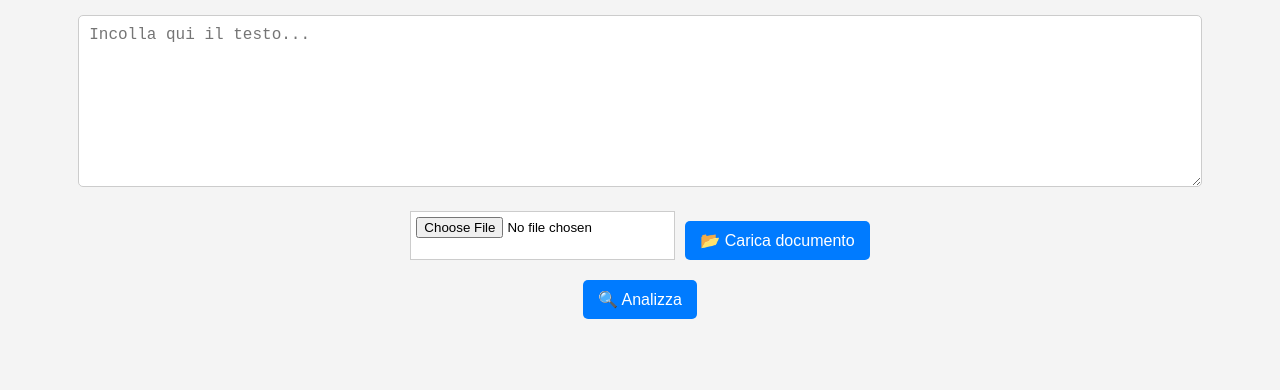
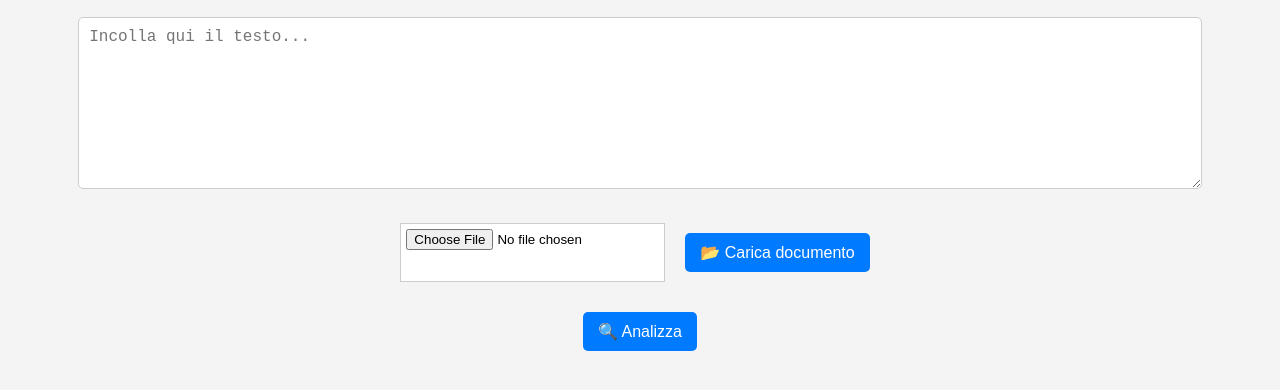
Before and after one commit to pezzaliapp/TruthLens, a plain HTML site: page index.html in a window 1280 px wide. Shown: the part 132-522 px from the top of the page. Drawn offline with Linux system fonts and the light colour scheme.

Commit message:
Update style.css

```diff
--- a/style.css
+++ b/style.css
@@ -1,3 +1,4 @@
+/* Stile generale */
 body {
   font-family: Arial, sans-serif;
   text-align: center;
@@ -12,8 +13,10 @@ h1 {
 p {
   font-size: 18px;
   color: #666;
+  margin-bottom: 20px;
 }
 
+/* Area di testo */
 textarea {
   width: 90%;
   height: 150px;
@@ -24,8 +27,9 @@ textarea {
   border-radius: 5px;
 }
 
+/* Sezione di caricamento file */
 .file-upload {
-    margin: 10px 0;
+  margin: 20px 0;
   display: flex;
   justify-content: center;
   gap: 10px;
@@ -38,6 +42,7 @@ input[type="file"] {
   cursor: pointer;
 }
 
+/* Pulsanti generici */
 button {
   padding: 10px 15px;
   font-size: 16px;
@@ -46,13 +51,14 @@ button {
   border: none;
   cursor: pointer;
   border-radius: 5px;
-    margin-top: 10px;
+  margin: 10px;
 }
 
 button:hover {
   background-color: #0056b3;
 }
 
+/* Sezione di output */
 #output {
   margin-top: 20px;
   font-size: 18px;
```
Lines whose indentation alone changed are shown as unchanged.
